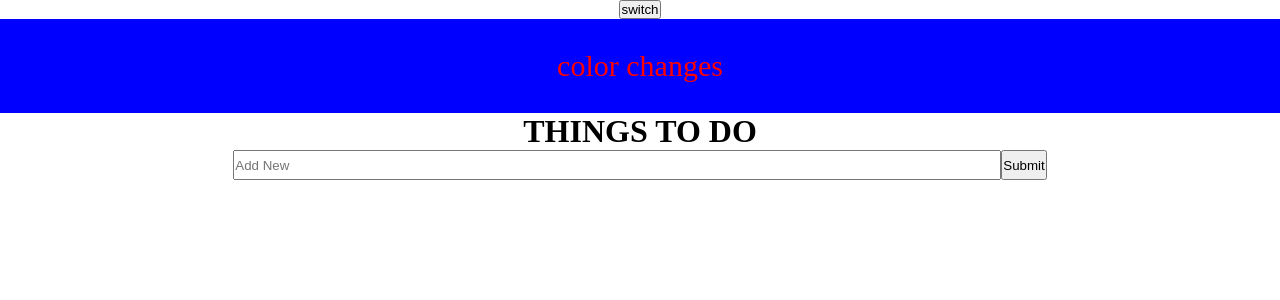
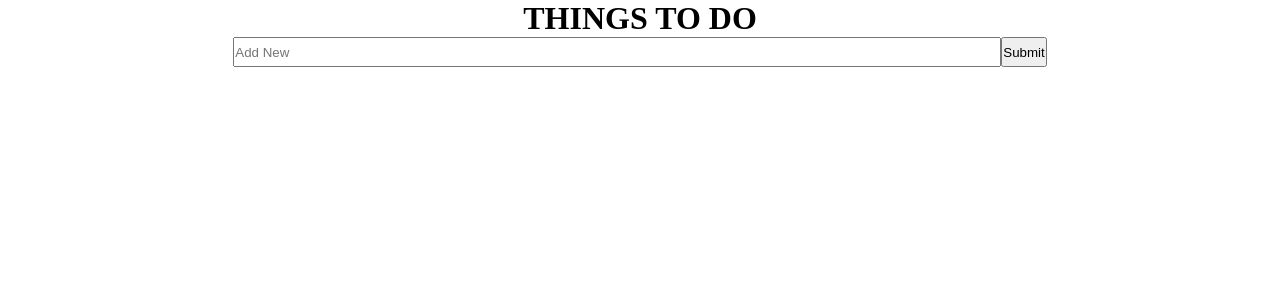
Before and after one commit to SsimbwaJoshua/todo-list, a React (Create React App) app: page /todolist in a window 1280 px wide. Shown: the top 300 px of the page. Built offline with nearby package versions, Linux system fonts and the light colour scheme.

Commit message:
after adding routes

```diff
--- a/package.json
+++ b/package.json
@@ -8,7 +8,9 @@
     "@testing-library/user-event": "^13.5.0",
     "react": "^18.2.0",
     "react-dom": "^18.2.0",
+    "react-router-dom": "^6.10.0",
     "react-scripts": "5.0.1",
+    "uuid": "^9.0.0",
     "web-vitals": "^2.1.4"
   },
   "scripts": {
--- a/src/App.js
+++ b/src/App.js
@@ -1,43 +1,18 @@
-import react, { useState, useEffect } from "react";
+import React, { useState, useEffect } from "react";
+import { BrowserRouter as Router, Routes, Route } from "react-router-dom";
 import "./App.css";
 import { TodoList } from "./componets/TodoList";
+import { HomePage } from "./componets/HomePage";
 
 function App() {
-  const styling1 = {
-    backgroundColor: "blue",
-    color: "red",
-    fontSize: "30px",
-    padding: "30px",
-    // width: "300px",
-  };
-  const styling2 = {
-    backgroundColor: "red",
-    color: "blue",
-    fontSize: "30px",
-    padding: "30px",
-    // width: "300px",
-  };
-
-  const [coloring, setColoring] = useState("true");
-
-  // const colorToggle = () => {
-  //   coloring = { ...styling1 };
-  // };
-
-  const switchColor = () => {
-    console.log("clicked");
-    setColoring(!coloring);
-  };
-
   return (
     <div className="App">
-      <button onClick={switchColor}>switch</button>
-      <>
-        <p style={coloring ? styling1 : styling2} className="para">
-          color changes
-        </p>
-      </>
-      <TodoList />
+      <Router>
+        <Routes>
+          <Route path="/" element={<HomePage />} />
+          <Route path="/todolist" element={<TodoList />} />
+        </Routes>
+      </Router>
     </div>
   );
 }
--- /dev/null
+++ b/src/componets/HomePage.js
@@ -0,0 +1,10 @@
+import React from "react";
+import { Link } from "react-router-dom";
+
+export const HomePage = () => {
+  return (
+    <div>
+      <Link to="/todolist">Todoz</Link>
+    </div>
+  );
+};
--- a/src/componets/TodoList.js
+++ b/src/componets/TodoList.js
@@ -5,28 +5,18 @@ import { v4 as uuidv4 } from "uuid";
 export const TodoList = () => {
   /////////////////////////////////////////////////////////////
   //code to be updated with use Effect
-  const style1 = {
-    display: "flex",
-    justifyContent: "space-between",
-    alignItems: "center",
-    margin: "0 50px ",
+  // const style1 = {
+  //   display: "flex",
+  //   justifyContent: "space-between",
+  //   alignItems: "center",
+  //   margin: "0 50px ",
 
-    backgroundColor: "red",
-    border: "2px solid #ccc",
-    padding: "2px",
-  };
+  //   // backgroundColor: "red",
+  //   border: "2px solid #ccc",
+  //   padding: "2px",
+  // };
 
-  const style2 = {
-    display: "flex",
-    justifyContent: "space-between",
-    alignItems: "center",
-    margin: "0 50px ",
-
-    border: "2px solid #ccc",
-    padding: "2px",
-
-    backgroundColor: "green",
-  };
+  // const style2 =
   //code to be updated with useEffect
   //////////////////////////////////////////////////////////////
 
@@ -66,20 +56,16 @@ export const TodoList = () => {
   };
 
   // completed task
-  const complete = () => {
+  const complete = (id) => {
     const isComplete = list.map((task) => {
-      task.completed = !task.completed;
-
-      //////////////////////////////////
-      //cross checking code but unneccessary
-      if (task.completed === true) {
-        console.log("true");
+      if (task.id === id) {
+        task.completed = !task.completed;
+        return task;
       } else {
-        console.log("false");
+        return task;
       }
-      ////////////////////////////////////
     });
-    return isComplete;
+    setList(isComplete);
   };
 
   return (
@@ -99,9 +85,22 @@ export const TodoList = () => {
       {list.map((task, index) => {
         // return console.log(task);
         return (
-          <div key={index} style={task.complete ? style1 : style2}>
+          <div
+            key={index}
+            style={{
+              display: "flex",
+              justifyContent: "space-between",
+              alignItems: "center",
+              margin: "0 50px ",
+
+              border: "2px solid #ccc",
+              padding: "2px",
+
+              backgroundColor: task.completed ? "green" : "white",
+            }}
+          >
             <div style={{ display: "flex", gap: "10px" }}>
-              <input type="checkbox" onClick={complete} />
+              <input type="checkbox" onClick={() => complete(task.id)} />
               <h1>{task.text}</h1>
             </div>
             <button
```
Also changed, not shown: 1 other file (tests, documents, lock files or other folders).
